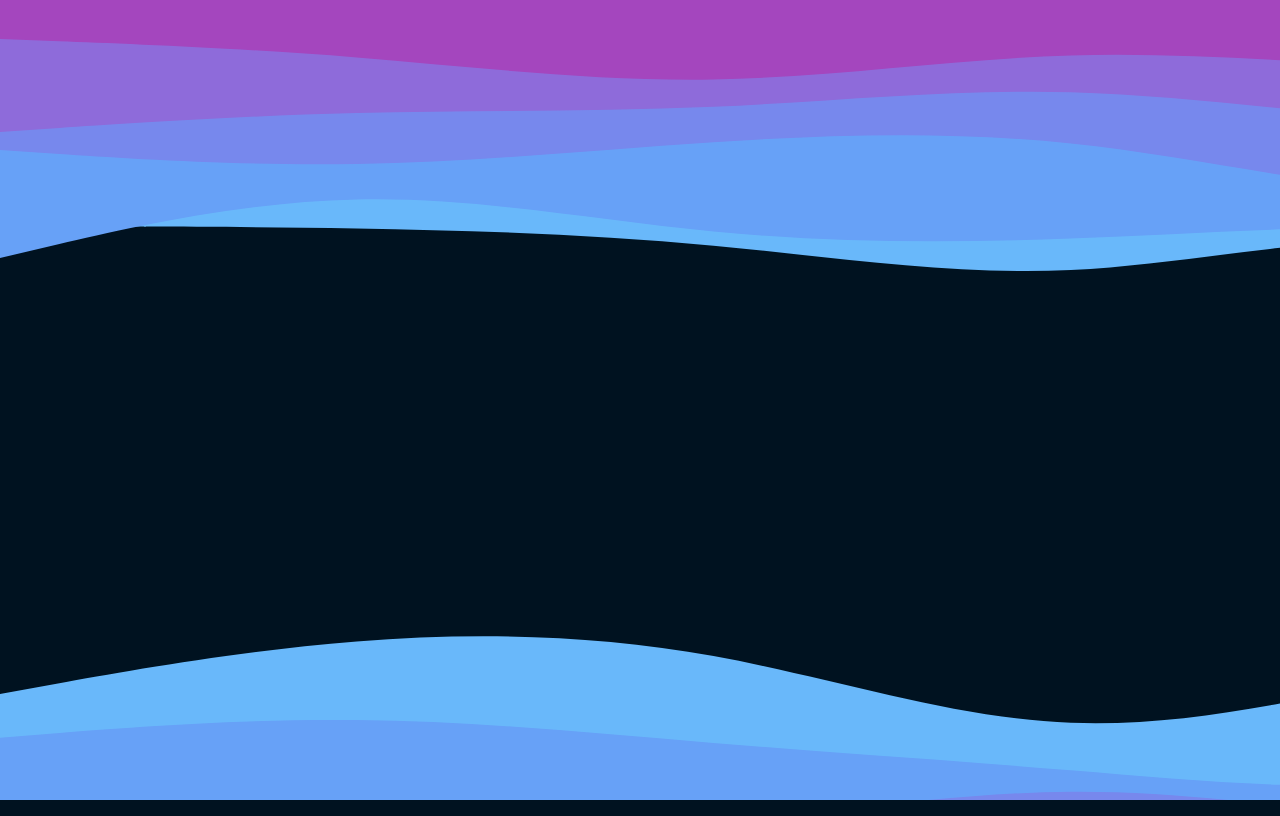
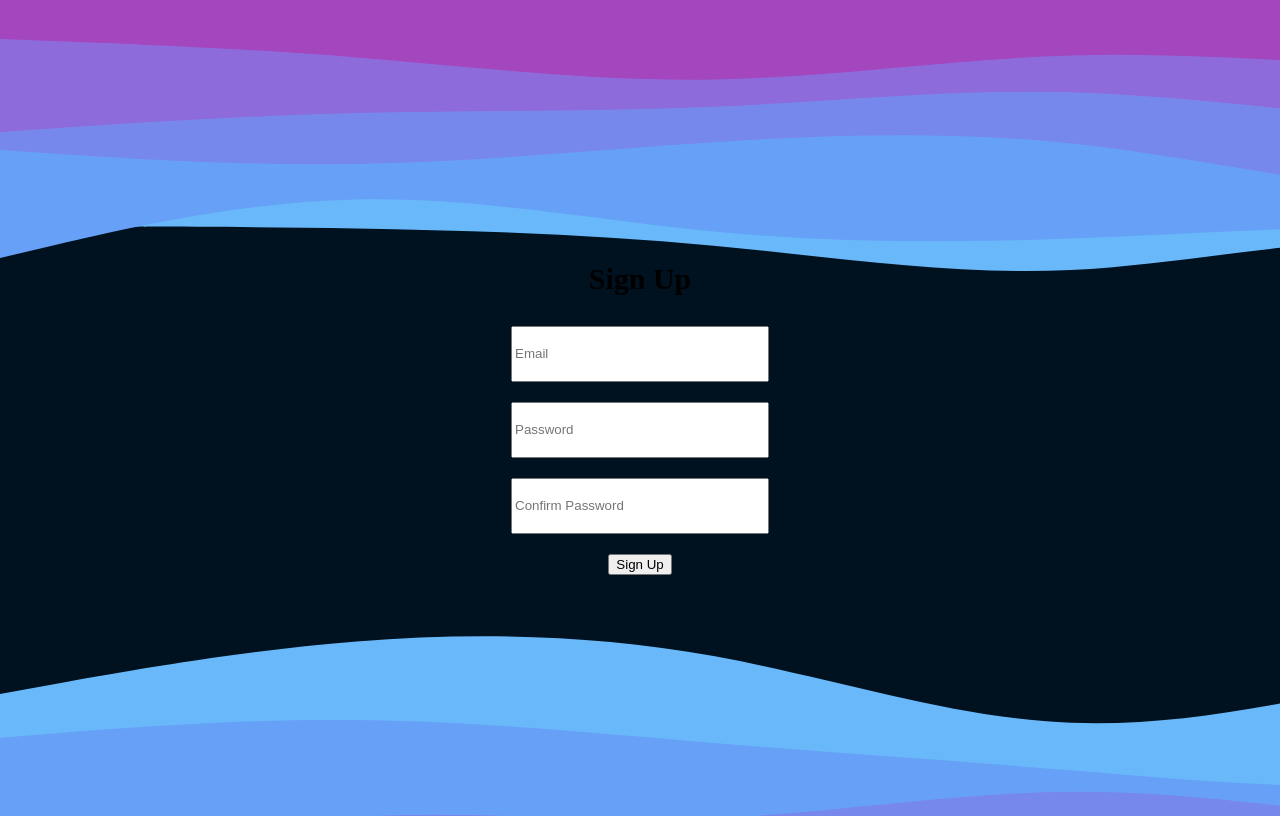
Before and after one commit to timozo/OMG, a React (Vite) app: page /signup in a window 1280 px wide. Before the commit this address had no page. Built offline with nearby package versions, Linux system fonts and the light colour scheme.

Commit message:
Added signup page

```diff
--- a/src/App.jsx
+++ b/src/App.jsx
@@ -1,6 +1,8 @@
 import "./App.css";
 import LandingPage from "./views/LandingPage";
 import { BrowserRouter as Router, Route, Routes } from "react-router-dom";
+import LoginPage from "./views/LoginPage";
+import SignupPage from "./views/SignupPage";
 
 function App() {
   return (
@@ -8,6 +10,8 @@ function App() {
       <Router>
         <Routes>
           <Route exact path="/" element={<LandingPage />} />
+          <Route exact path="/login" element={<LoginPage />} />
+          <Route exact path="/signup" element={<SignupPage />} />
         </Routes>
       </Router>
     </>
--- a/src/views/LandingPage.jsx
+++ b/src/views/LandingPage.jsx
@@ -1,5 +1,6 @@
 import Logo from "../assets/Logo.svg";
 import LoginScreen from "./LoginPage";
+import { NavLink } from 'react-router-dom';
 
 export default function LandingPage() {
   return (
@@ -8,9 +9,13 @@ export default function LandingPage() {
         <img src={Logo} alt="OMG logo" className="logo" />
 
         <div className="btnwrapper">
-          <button className="loginbtn" onClick={() => <LoginScreen />}>Login</button>
-          <button className="signupbtn">Sign-up</button>
-        </div>
+        <NavLink to="/login" className="login_btn">
+          Login
+        </NavLink>
+        <NavLink to="/signup" className="signup_btn">
+          Sign-up
+        </NavLink>
+      </div>
       </header>
     </body>
   );
--- a/src/views/LoginPage.jsx
+++ b/src/views/LoginPage.jsx
@@ -1,7 +1,7 @@
 import React, { useState } from 'react';
 import { auth, signInWithEmailAndPassword } from '../services/firebase';
 
-export default function LoginScreen() {
+export default function LoginPage() {
   const [email, setEmail] = useState('');
   const [password, setPassword] = useState('');
 
@@ -22,7 +22,7 @@ export default function LoginScreen() {
       });
   };
 
-  // Navigate to SignupScreen in the stack
+  // Navigate to SignupPage in the stack
   const handleSignup = () => {
     console.log('Signup');
   };
--- /dev/null
+++ b/src/views/SignupPage.jsx
@@ -0,0 +1,59 @@
+import React, { useState } from 'react';
+import { createUserWithEmailAndPassword, auth } from '../services/firebase';
+
+export default function SignupPage() {
+  const [email, setEmail] = useState('');
+  const [password, setPassword] = useState('');
+  const [confirmPassword, setConfirmPassword] = useState('');
+
+  // Handle sign up with Firebase and error handling
+  const handleSignup = () => {
+    createUserWithEmailAndPassword(auth, email, password)
+      .then((userCredential) => {
+        // Signed up
+        const user = userCredential.user;
+        console.log('User:', user);
+      })
+      .catch((error) => {
+        if (error.code === 'auth/email-already-in-use') {
+          alert('The e-mail address is already in use');
+        } else if (error.code === 'auth/invalid-email') {
+          alert('The e-mail address is not formatted correctly');
+        } else if (password !== confirmPassword) {
+          alert("Passwords don't match");
+        } else if (error.code === 'auth/weak-password') {
+          alert('The password is too weak');
+        } else {
+          console.error('Error message:', error.message);
+        }
+      });
+  };
+
+  return (
+    <div style={{ display: 'flex', flexDirection: 'column', alignItems: 'center', justifyContent: 'center', height: '100vh' }}>
+      <h1 style={{ fontSize: '30px', marginBottom: '30px' }}>Sign Up</h1>
+      <input
+        type="text"
+        placeholder="Email"
+        value={email}
+        onChange={(e) => setEmail(e.target.value)}
+        style={{ height: '50px', width: '250px', marginBottom: '20px' }}
+      />
+      <input
+        type="password"
+        placeholder="Password"
+        value={password}
+        onChange={(e) => setPassword(e.target.value)}
+        style={{ height: '50px', width: '250px', marginBottom: '20px' }}
+      />
+      <input
+        type="password"
+        placeholder="Confirm Password"
+        value={confirmPassword}
+        onChange={(e) => setConfirmPassword(e.target.value)}
+        style={{ height: '50px', width: '250px', marginBottom: '20px' }}
+      />
+      <button onClick={handleSignup}>Sign Up</button>
+    </div>
+  );
+}
```
